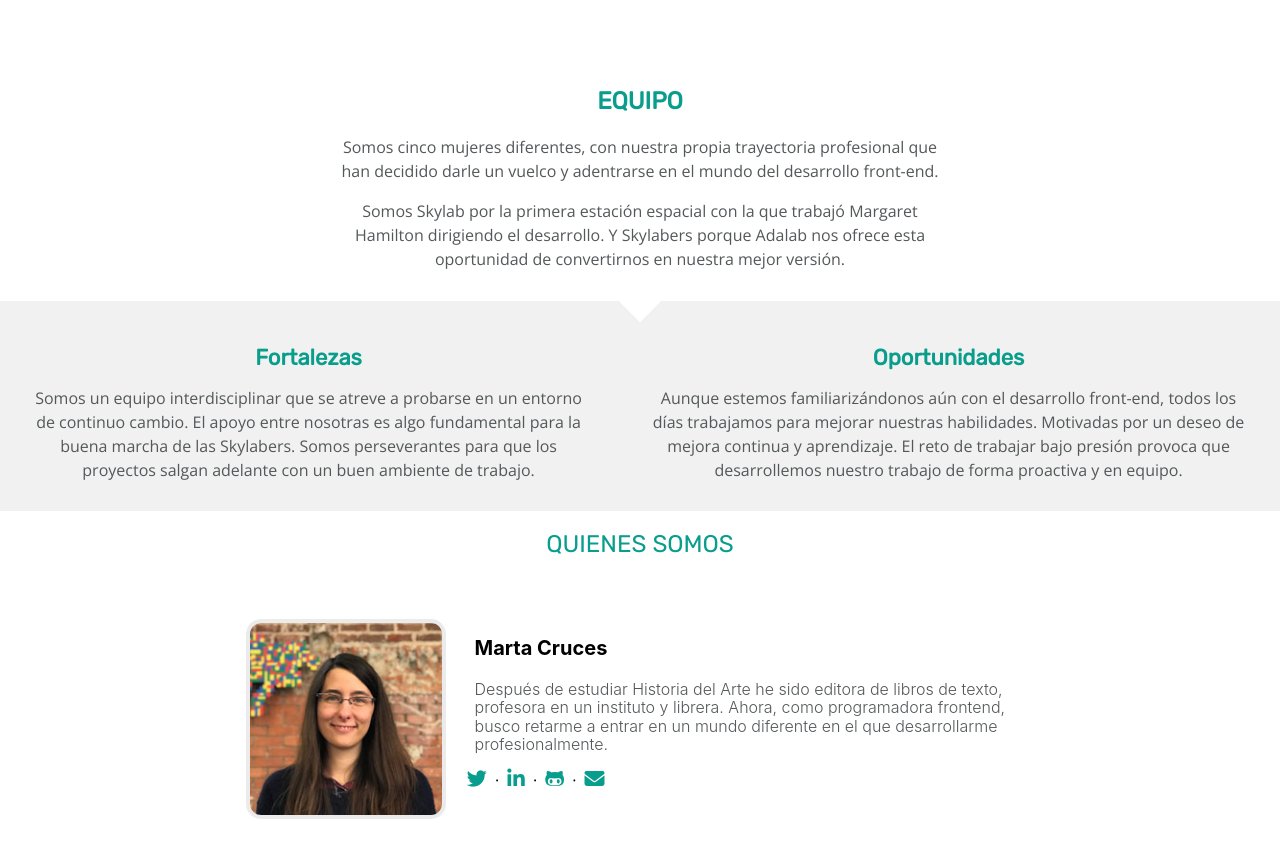
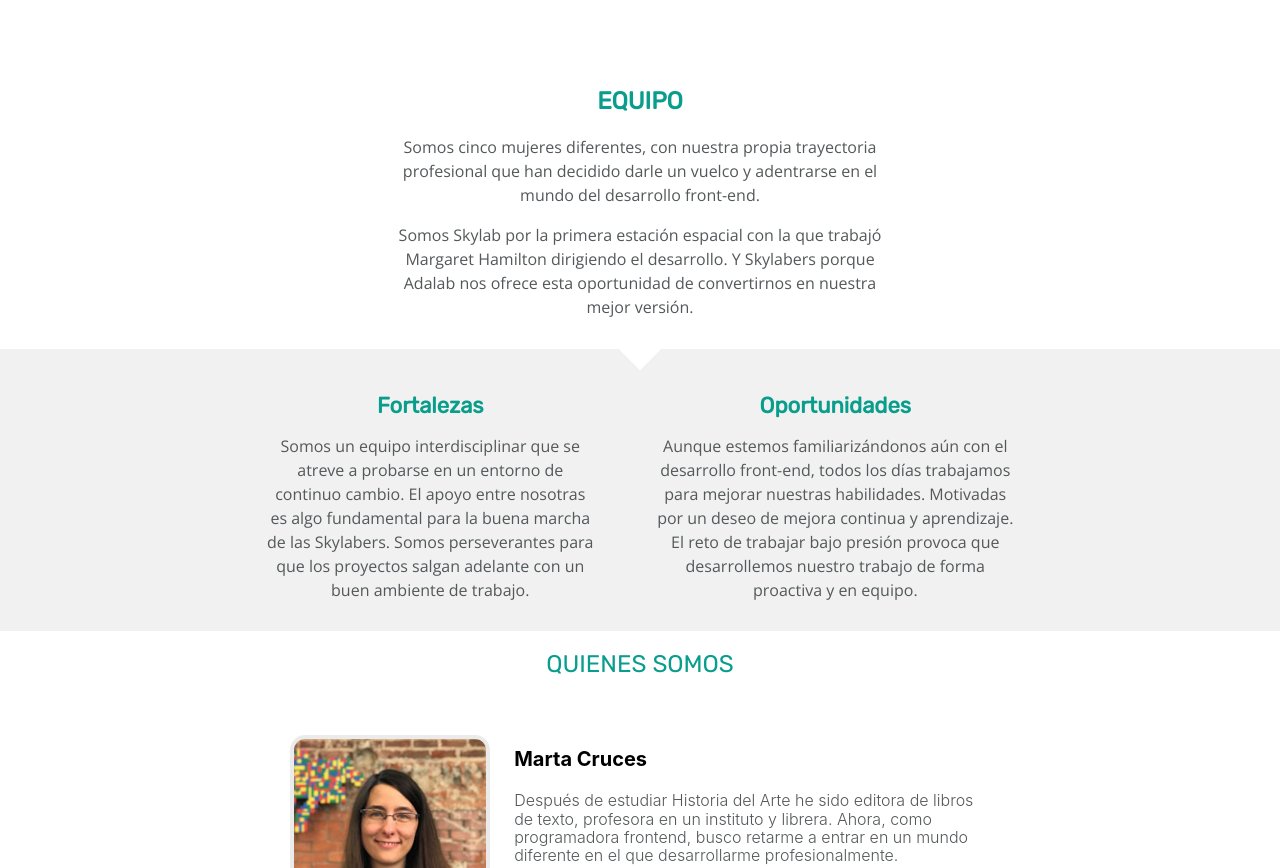
Before and after one commit to ana-sanchez/web-responive-contact-us-skylabers, a plain HTML site: page index.html in a window 1280 px wide. Shown: the part 484-1352 px from the top of the page. Drawn offline with nearby package versions, Linux system fonts and the light colour scheme.

Commit message:
Section wrapper added

```diff
--- a/index.html
+++ b/index.html
@@ -12,6 +12,7 @@
     <body>
         <div class="wrapper">
             <header class="header-container">
+                <div class="section-wrapper">
                     <div class="group-name">
                         <h1>Skylabers</h1>
                     </div>
@@ -22,6 +23,7 @@
                             <li>Contacto</li>
                         </ul>
                     </nav>
+                </div>
             </header>
 
             <main>
@@ -33,15 +35,18 @@
                 </section>
 
                 <section class="team">
+                    <div class="section-wrapper">
                         <h2>Equipo</h2>
                         <p>Somos cinco mujeres diferentes, con nuestra propia trayectoria profesional que han decidido darle un vuelco y adentrarse en el mundo del desarrollo front-end.</p>
 
                         <p>Somos Skylab por la primera estación espacial con la que trabajó Margaret Hamilton dirigiendo el desarrollo. Y Skylabers porque Adalab nos ofrece esta oportunidad de convertirnos en nuestra mejor versión.</p>
 
                         <div class="diamond"></div>
+                    </div>
                 </section>
 
                 <section class="strengths-weaknesses">
+                    <div class="section-wrapper">
                         <div class="strengths">
                             <h2 class="title-sw">Fortalezas</h2>
                             <p class="st-wk-text">Somos un equipo interdisciplinar que se atreve a probarse en un entorno de continuo cambio. El apoyo entre nosotras es algo fundamental para la buena marcha de las Skylabers. Somos perseverantes para que los proyectos salgan adelante con un buen ambiente de trabajo.</p>
@@ -50,9 +55,11 @@
                             <h2 class="title-sw">Oportunidades</h2>
                             <p class="st-wk-text">Aunque estemos familiarizándonos aún con el desarrollo front-end, todos los días trabajamos para mejorar nuestras habilidades. Motivadas por un deseo de mejora continua y aprendizaje. El reto de trabajar bajo presión provoca que desarrollemos nuestro trabajo de forma proactiva y en equipo.</p>
                         </div>
+                    </div>
                 </section>
 
                 <section class="about">
+                    <div class="section-wrapper">
                         <h2 class="title-about">QUIENES SOMOS</h2>
                         <figure class="figure-center left container-web">
                             <img src="img/marta.jpg" alt="Marta Cruces" title="Marta Cruces" class="photo-personal">
@@ -124,10 +131,12 @@
                                     </div>
                                 </figcaption>
                         </figure>
+                    <div class="section-wrapper">
                 </section>
             </main>
 
             <footer class="footer">
+                <div class="section-wrapper">
                     <p class="footer__copyright">Skylabers © 2019</p>
                     <nav class="footer__nav">
                         <ul class="footer__list">
@@ -139,6 +148,7 @@
                     <div class="footer__logo-container">
                         <a href="https://adalab.es" target="_blank"><img class="footer__logo" src="img/logo-adalab.svg" alt="Adalab Logo"></a>
                     </div>
+                </div>
             </footer>
 
         </div>
--- a/styles/style.css
+++ b/styles/style.css
@@ -23,6 +23,10 @@ h1, h2, h3{
 p{
     font-family: 'Open Sans', sans-serif;
     font-weight: 300;
+}
+
+.section-wrapper{
+
 }
 
 /* css header * * * * * * * * * * * * * * * * */
@@ -135,8 +139,6 @@ p{
     padding-top: 14px;
     padding-bottom: 14px;
     background-color: rgba(184, 184, 185, 20%);
-    min width: 768px;
-    max height: 333px;
     text-align: center;
 }
 
@@ -290,6 +292,10 @@ M E D I A Q U E R I E S  768 * * * * * * * * * * * */
 
 @media all and (min-width: 768px) {
 
+    .section-wrapper{
+        padding: 0 45px;
+    }
+
     /* css header * * * * * * * * * * * * * * * * */
 
     .header-container{
@@ -335,7 +341,7 @@ M E D I A Q U E R I E S  768 * * * * * * * * * * * */
 
     /* css strengths/weaknesses */
 
-    .strengths-weaknesses {
+    .strengths-weaknesses .section-wrapper{
         display: flex;
         flex-direction: row;
     }
@@ -418,6 +424,11 @@ M E D I A Q U E R I E S  1200 * * * * * * * * * * * */
 
 @media all and (min-width: 1200px){
 
+    .section-wrapper{
+        max-width: 900px;
+        margin: 0 auto;
+    }
+
      /* css header * * * * * * * * * * * * * * * * */
 
     .header-container{
```
Lines whose indentation alone changed are shown as unchanged.
